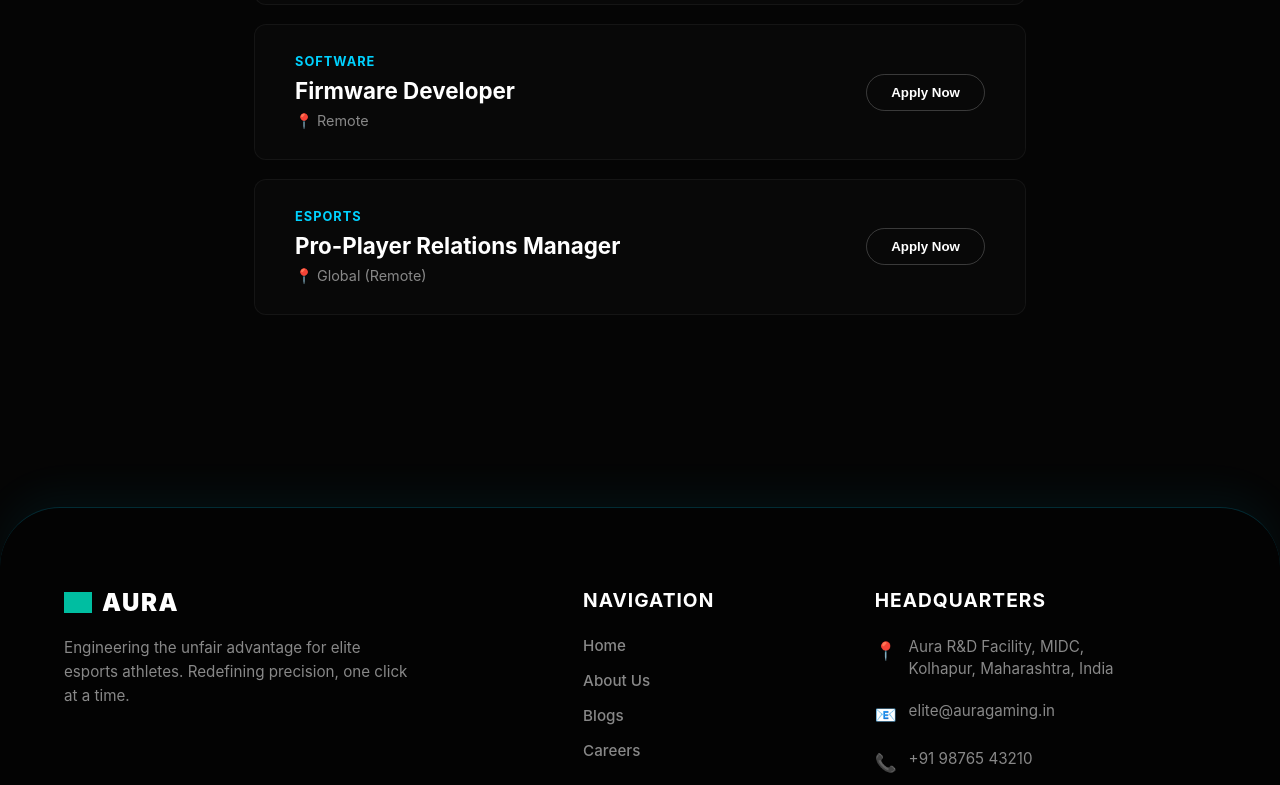
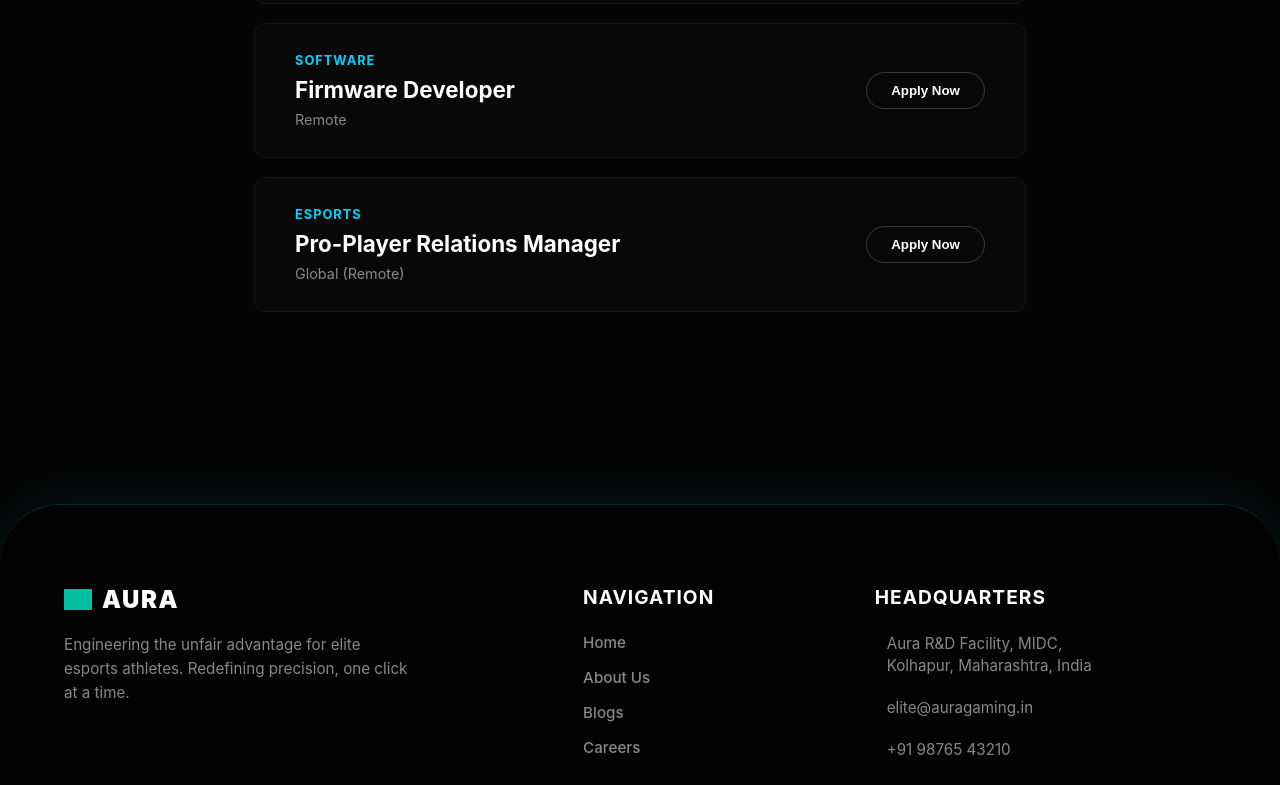
Before and after one commit to PrathmeshMane1315/mouse-manufacturing-company, an Angular app: page /careers in a window 1280 px wide. Shown: the part 1055-1840 px from the top of the page. Built offline with nearby package versions, Linux system fonts and the light colour scheme; grey boxes are pictures that could not be loaded.

Commit message:
fix location marks

```diff
--- a/src/app/pages/blogs/blogs.scss
+++ b/src/app/pages/blogs/blogs.scss
@@ -1,3 +1,11 @@
+/* --- ANGULAR HOST FIX FOR LENIS (NO STUTTER) --- */
+:host {
+  display: block;
+  width: 100%;
+  min-height: 100vh;
+  contain: content; /* Ye browser ko batata hai ki iske andar ka content bahar leak nahi hoga, scroll fast karta hai */
+}
+
 /* --- BASE WRAPPER --- */
 .blogs-wrapper {
   position: relative;
--- a/src/app/pages/blogs/blogs.ts
+++ b/src/app/pages/blogs/blogs.ts
@@ -1,4 +1,4 @@
-import { Component, AfterViewInit, OnDestroy, Inject, PLATFORM_ID, NgZone } from '@angular/core';
+import { Component, AfterViewInit, OnDestroy, PLATFORM_ID, NgZone, inject } from '@angular/core';
 import { CommonModule, isPlatformBrowser } from '@angular/common';
 import { NavbarComponent } from '../../shared/navbar/navbar';
 import { Footer } from '../../shared/footer/footer';
@@ -14,13 +14,16 @@
 })
 export class BlogsComponent implements AfterViewInit, OnDestroy {
   private lenis: any;
+  private rafId: any;
 
-  constructor(
-    @Inject(PLATFORM_ID) private platformId: Object,
-    private ngZone: NgZone
-  ) {}
+  // ✅ MODERN ANGULAR APPROACH: Bina @Inject decorator ke direct inject kiya
+  private platformId = inject(PLATFORM_ID);
+  private ngZone = inject(NgZone);
+
+  constructor() {}
 
   ngAfterViewInit(): void {
+    // Check if running in browser (taaki server-side rendering me error na aaye)
     if (isPlatformBrowser(this.platformId)) {
       this.ngZone.runOutsideAngular(() => {
 
@@ -32,9 +35,9 @@
 
         const raf = (time: number) => {
           this.lenis.raf(time);
-          requestAnimationFrame(raf);
+          this.rafId = requestAnimationFrame(raf);
         };
-        requestAnimationFrame(raf);
+        this.rafId = requestAnimationFrame(raf);
 
       });
     }
@@ -44,5 +47,9 @@
     if (this.lenis) {
       this.lenis.destroy();
     }
+    // Background animation loop ko kill kiya
+    if (this.rafId) {
+      cancelAnimationFrame(this.rafId);
+    }
   }
 }
--- a/src/app/pages/careers/careers.html
+++ b/src/app/pages/careers/careers.html
@@ -42,7 +42,7 @@
           <div class="job-info">
             <span class="job-tag">Hardware</span>
             <h3>Senior Sensor Engineer</h3>
-            <p>📍 Kolhapur, India (On-site)</p>
+            <p> Kolhapur, India (On-site)</p>
           </div>
           <button class="apply-btn">Apply Now</button>
         </div>
@@ -51,7 +51,7 @@
           <div class="job-info">
             <span class="job-tag">Software</span>
             <h3>Firmware Developer</h3>
-            <p>📍 Remote</p>
+            <p> Remote</p>
           </div>
           <button class="apply-btn">Apply Now</button>
         </div>
@@ -60,7 +60,7 @@
           <div class="job-info">
             <span class="job-tag">Esports</span>
             <h3>Pro-Player Relations Manager</h3>
-            <p>📍 Global (Remote)</p>
+            <p> Global (Remote)</p>
           </div>
           <button class="apply-btn">Apply Now</button>
         </div>
--- a/src/app/shared/footer/footer.html
+++ b/src/app/shared/footer/footer.html
@@ -24,15 +24,15 @@
       <h3 class="col-title">Headquarters</h3>
       <ul class="contact-list">
         <li>
-          <span class="icon">📍</span>
+          <span class="icon"></span>
           <span>Aura R&D Facility, MIDC,<br> Kolhapur, Maharashtra, India</span>
         </li>
         <li>
-          <span class="icon">📧</span>
+          <span class="icon"></span>
           <a href="mailto:elite@auragaming.in">elite@auragaming.in</a>
         </li>
         <li>
-          <span class="icon">📞</span>
+          <span class="icon"></span>
           <a href="tel:+919876543210">+91 98765 43210</a>
         </li>
       </ul>
```
